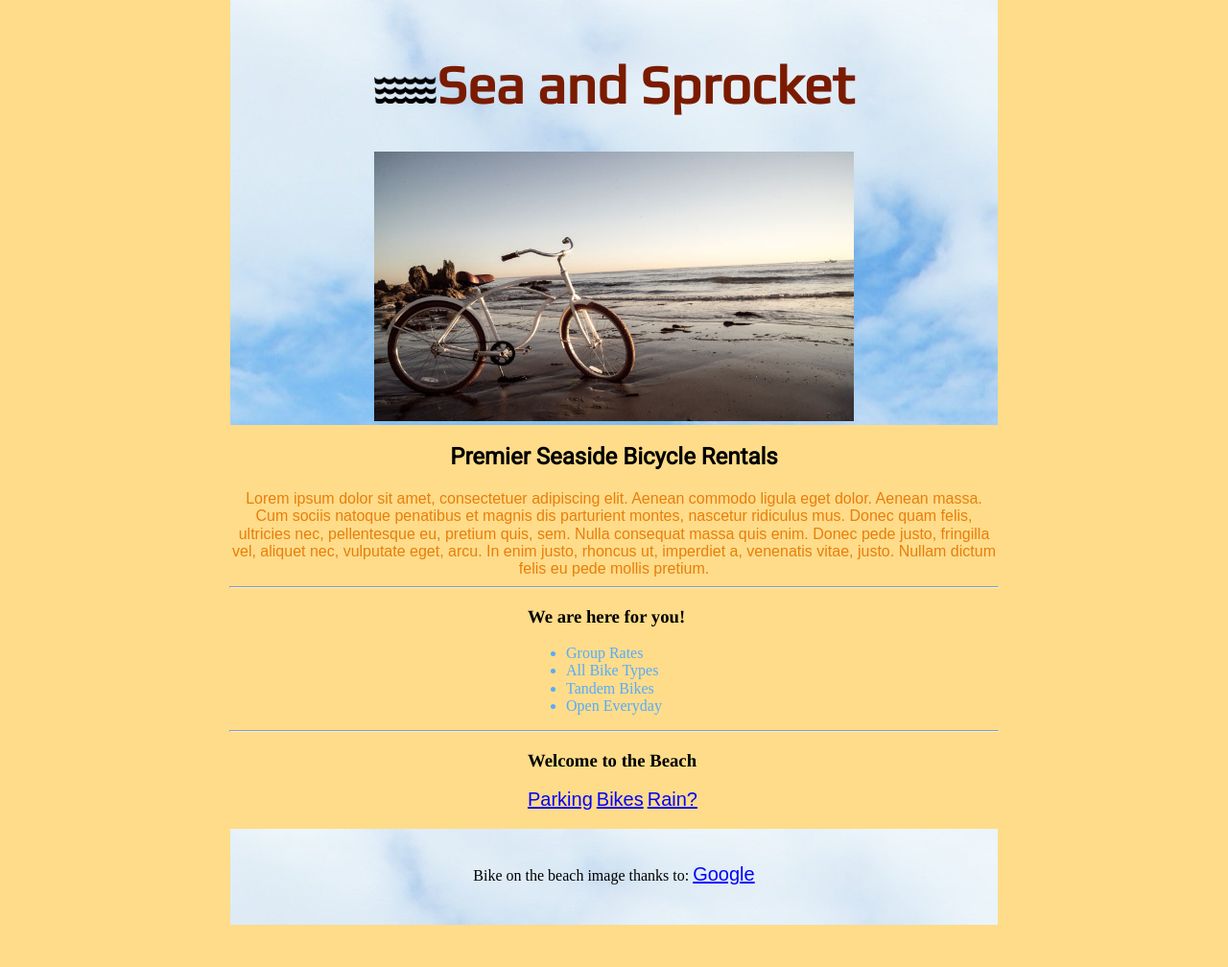
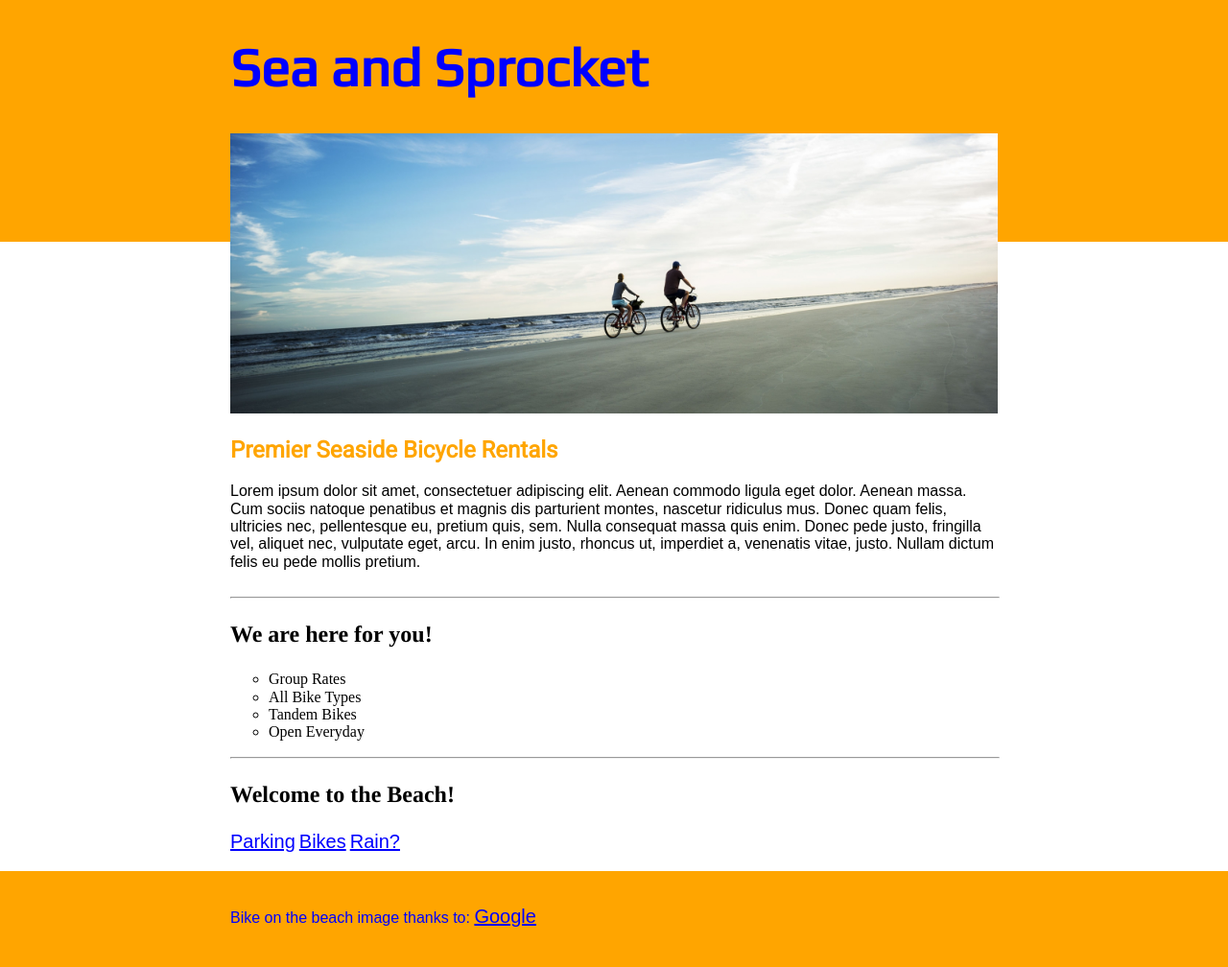
Before and after one commit to 987smithw/wheels-master, a plain HTML site: page index.html in a window 1280 px wide. Shown: the whole page at 96% size. Before the commit the page ends 964 px from the top, so only its background shows below. Drawn offline with nearby package versions, Linux system fonts and the light colour scheme.

Commit message:
Baseline update
Updated site to where this is the fresh baseline

```diff
--- a/index.html
+++ b/index.html
@@ -18,22 +18,27 @@ href="http://cdnjs.cloudflare.com/ajax/libs/normalize/3.0.1/normalize.min.css">
     <!-- header  -->
 
     <header>
-      <br>
-        <h1 style="font-size: 3.5em;"><img src="images/wave-pattern-hi.png" alt="waves" width="65">Sea and Sprocket</h1>
-        <img src="images/bike-beach.jpg" width="500" alt="Beach cruiser parked on the beach at the waters edge.">
+      <div class="wrapper">
+      <h1 style="font-size: 3.5em;">Sea and Sprocket</h1>
+      </div><!-- END Wrapper -->
     </header>
 
     <!-- main content area  -->
 
     <main>
 
+      <div class="wrapper">
+      <img src="images/beach-bike.jpg" alt="bike on a beach">
       <h2>Premier Seaside Bicycle Rentals</h2>
         <p>Lorem ipsum dolor sit amet, consectetuer adipiscing elit. Aenean commodo ligula eget dolor. Aenean massa. Cum sociis natoque penatibus et magnis dis parturient montes, nascetur ridiculus mus. Donec quam felis, ultricies nec, pellentesque eu, pretium quis, sem. Nulla consequat massa quis enim. Donec pede justo, fringilla vel, aliquet nec, vulputate eget, arcu. In enim justo, rhoncus ut, imperdiet a, venenatis vitae, justo. Nullam dictum felis eu pede mollis pretium.</p>
 
-      <hr>
+<br>
+
+<hr>
+
       <article>
         <section>
-          <h3>We are here for you!</h3>
+          <h3 style="font-size: 1.5em;">We are here for you!</h3>
             <ul>
               <li>Group Rates</li>
               <li>All Bike Types</li>
@@ -43,20 +48,23 @@ href="http://cdnjs.cloudflare.com/ajax/libs/normalize/3.0.1/normalize.min.css">
         </section>
       <hr>
         <section>
-          <h3>Welcome to the Beach</h3>
+          <h3 style="font-size: 1.5em;">Welcome to the Beach!</h3>
             <a href="https://www.google.com/maps/place/1+4th+Ave+N,+Indian+Rocks+Beach,+FL+33785/@27.882421,-82.8519281,18z/data=!3m1!4b1!4m13!1m7!3m6!1s0x88c2f998004c9aa7:0x7d4d3c45931d0448!2sIndian+Rocks+Beach,+FL!3b1!8m2!3d27.8960019!4d-82.846561!3m4!1s0x88c2f9a7af5a6823:0xb8cbdce3de8376fb!8m2!3d27.882421!4d-82.850984?hl=en" target="_blank">Parking</a>
             <a href="https://sixthreezero.com/collections/mens-womens-bikes-recreation-exercise-commuting/beach" target= "_blank">Bikes</a>
             <a href="https://weather.com/weather/today/l/USFL0219:1:US" target="_blank">Rain?</a>
           </section>
         </article>
+        </div><!-- END Wrapper -->
       </main>
       <br>
 
       <!-- footer  -->
 
       <footer>
+        <div class="wrapper">
         <br><br>
-        Bike on the beach image thanks to: <a href="https://google.com/" target="_blank">Google</a>
+        <p style="color: blue">Bike on the beach image thanks to: <a href="https://google.com/" target="_blank">Google</a></p>
+        </div><!-- END Wrapper -->
       </footer>
     </body>
   </html>
--- a/style.css
+++ b/style.css
@@ -5,64 +5,76 @@ a {
   font-size: 20px;
 }
 a:link    { color: blue;  }
-a:visited { color: red;   }
-a:hover   { color: green; }
+a:visited { color: orange;   }
+a:hover   { color: black; }
 a:active  { color: pink;  }
+
+.wrapper {
+  width: 800px;
+  margin: auto;
+}
+
+img {
+  width: 100%;
+}
+
+body {
+  background: linear-gradient(to bottom, orange 0%,orange 25%,#000000 25%,white 25%,white 100%);
+}
 
 /* Header */
 
 header {
-  background-image: url('images/sky.jpg');
-  text-align: center;
-  width: 800px;
-  margin: auto;
 }
 h1 {
   font-family: 'play', sans-serif;
-  color: #7a1b00;
+  color: blue;
+  text-align: left;
+  width: 800px;
+}
 
 /* Main Content Area */
 
-}
-body {
-  background-color: #ffdc89;
-}
-main {
 
-}
 h2 {
   font-family: 'roboto', sans-serif;
-  text-align: center;
+  color: orange;
 }
+
 h3{
   font-family: 'times', serif;
 }
+
 p {
   font-family: 'arial', serif;
+  text-align: left;
+  margin: auto;
   width: 800px;
-  text-align: center;
-  margin: auto;
-  color: #e87e0c
+  color: black;
 }
+
+ul {
+}
+
 li {
-  color: #55abff
+  color: #000;
+  list-style-type: circle;
 }
+
 hr {
   color: #e87c0c;
   width: 800px;
-  height: 15px;
 }
+
 section {
-  width: 180px;
-  margin: auto;
+  text-align: left;
 }
 
 /* footer */
 
 footer {
-  background-image: url('images/sky.jpg');
+  background-color: orange;
   text-align: center;
-  width: 800px;
   height: 100px;
   margin: auto;
 }
```
Also changed, not shown: images/Orange.png (added), images/beach-bike.jpg (added), images/wheelss.png (added).
